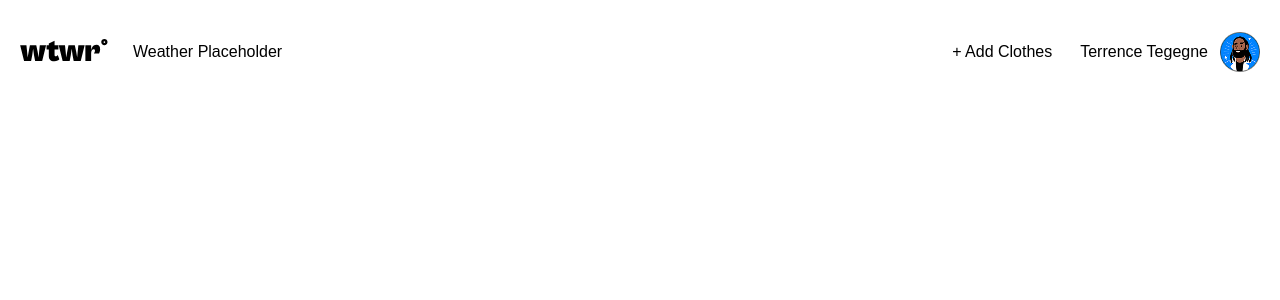
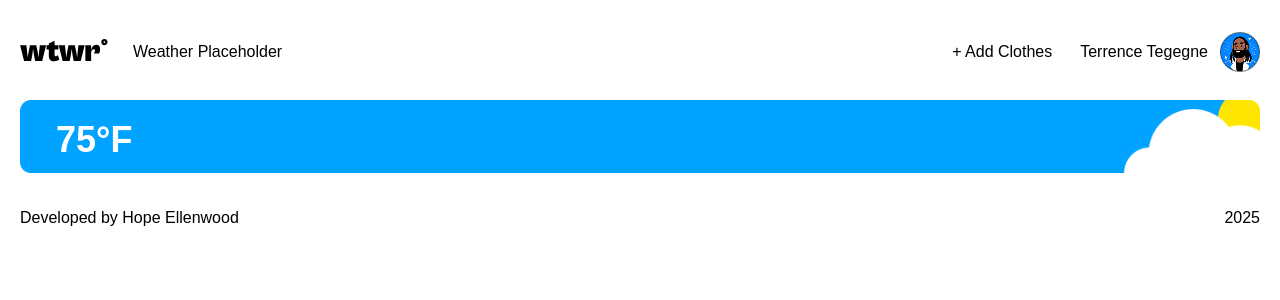
Before and after one commit to Hellnwo/se_project_react, a React (Vite) app: page / in a window 1280 px wide. Shown: the top 300 px of the page. Built offline with nearby package versions, Linux system fonts and the light colour scheme.

Commit message:
Add Footer and WeatherCard

```diff
--- a/src/components/App/App.jsx
+++ b/src/components/App/App.jsx
@@ -1,6 +1,8 @@
 import { useState } from 'react';
 import './App.css';
 import Header from '../Header/Header';
+import Footer from '../Footer/Footer'
+import WeatherCard from '../WeatherCard/WeatherCard';
 
 function App() {
 
@@ -8,6 +10,8 @@ function App() {
     <div className='page'>
      <div className='page__content'>
       <Header />
+      <WeatherCard />
+      <Footer />
       </div>
     </div>
   )
--- a/src/components/Footer/Footer.css
+++ b/src/components/Footer/Footer.css
@@ -0,0 +1,16 @@
+.footer {
+    display: flex;
+    align-items: center;
+    justify-content: space-between;
+    padding: 32px 0 28px;
+}
+
+.footer__caption{
+    margin: 0;
+}
+
+.footer__section {
+    display: flex;
+    align-items: center;
+    gap: 12px;
+}
--- a/src/components/Footer/Footer.jsx
+++ b/src/components/Footer/Footer.jsx
@@ -0,0 +1,14 @@
+import "./Footer.css";
+
+function Footer() {
+    return (
+        <footer className='footer'>
+            <p className='footer__caption'>Developed by Hope Ellenwood</p>
+          <div className='footer__section'>
+            <p className='footer__caption'>2025</p>
+          </div>
+        </footer>
+      );
+}
+
+export default Footer;
--- a/src/components/ItemCard/ItemCard.jsx
+++ b/src/components/ItemCard/ItemCard.jsx
@@ -0,0 +1,3 @@
+function ItemCard() {
+
+}
--- a/src/components/ItemModal/ItemModal.jsx
+++ b/src/components/ItemModal/ItemModal.jsx
@@ -0,0 +1,3 @@
+function ItemModal() {
+
+}
--- a/src/components/ModalWithForm/ModalWithForm.jsx
+++ b/src/components/ModalWithForm/ModalWithForm.jsx
@@ -0,0 +1,3 @@
+function FormModal() {
+
+}
--- a/src/components/WeatherCard/WeatherCard.css
+++ b/src/components/WeatherCard/WeatherCard.css
@@ -0,0 +1,20 @@
+.card-weather {
+    display: flex;
+    align-items: center;
+    padding: 32px 0 28px;
+}
+
+.card__temp {
+    position: absolute;
+    top: 120px;
+    left: 56px;
+    color: #fff;
+    font-weight: 700;
+    font-size: 36px;
+    line-height: 40px;
+}
+
+.card__img {
+    position: relative;
+    width: 100%;
+}
--- a/src/components/WeatherCard/WeatherCard.jsx
+++ b/src/components/WeatherCard/WeatherCard.jsx
@@ -0,0 +1,13 @@
+import './WeatherCard.css'
+import cloudy from '../../assets/cloudy.png'
+
+function WeatherCard() {
+    return (
+        <div classsName='card-weather'>
+            <img src={cloudy} className='card__img' />
+            <span className='card__temp'>75°F</span>
+        </div>
+    )
+}
+
+export default WeatherCard;
```
Also changed, not shown: src/assets/cloudy.png (added).
